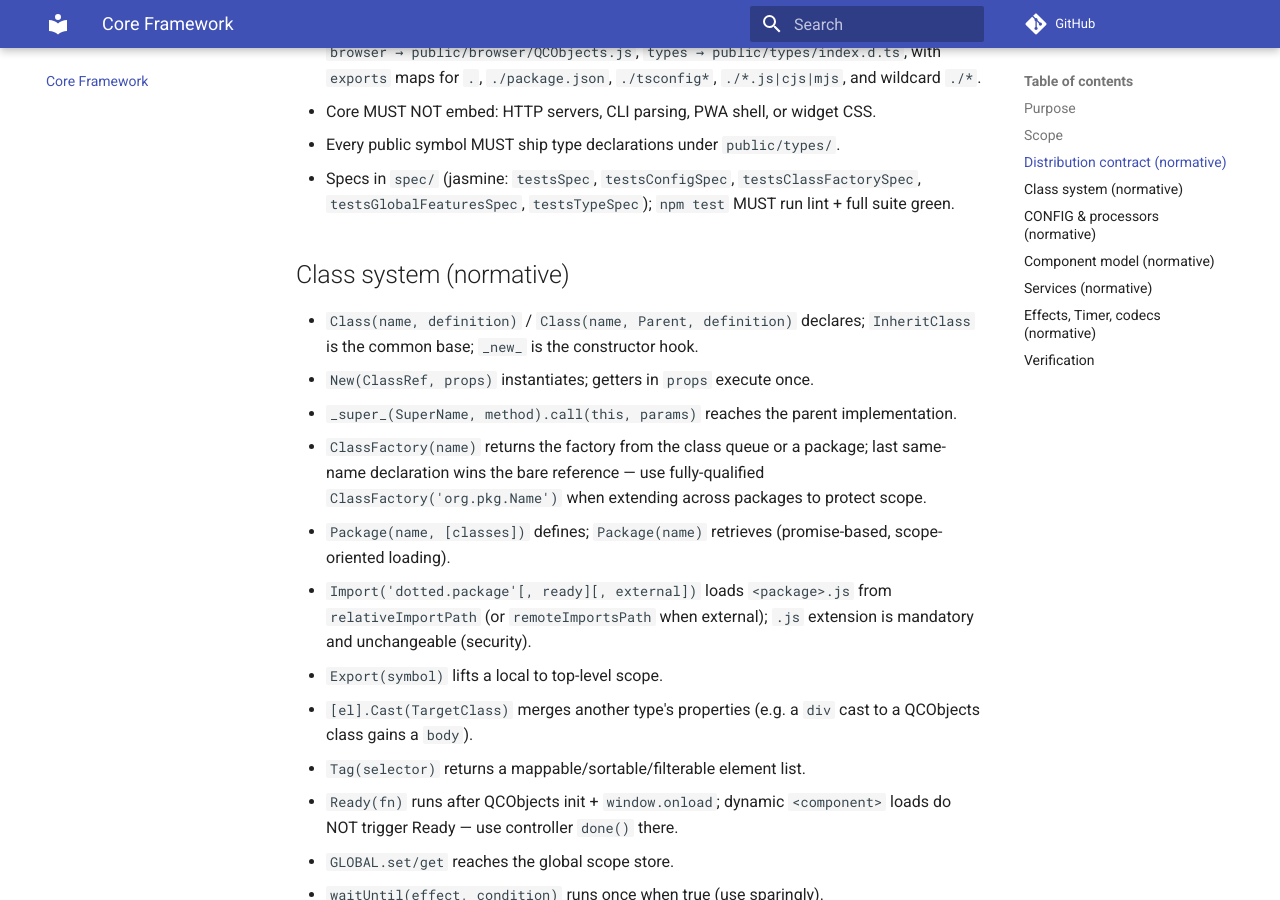
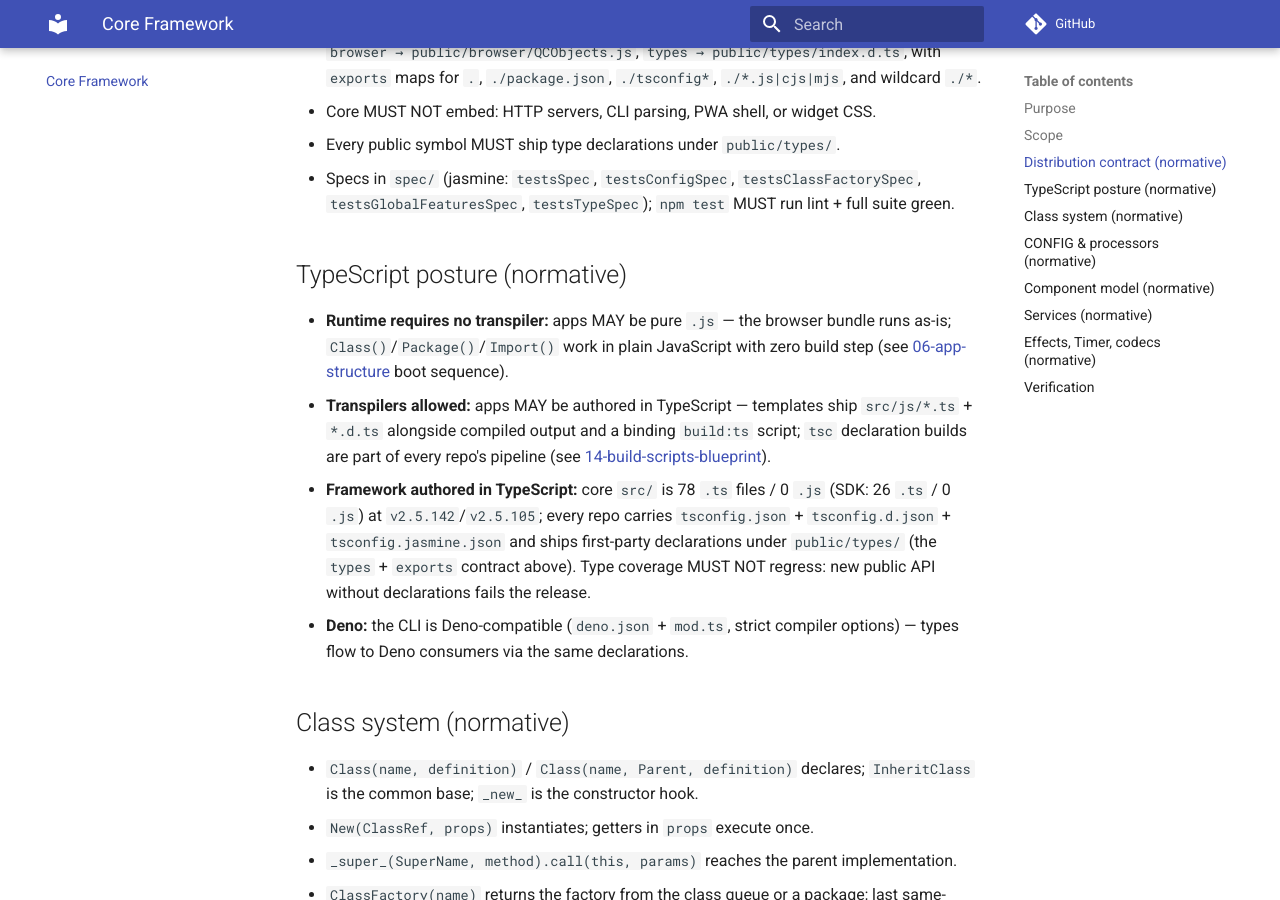
Before and after one commit to QCObjects/product-specs, an MkDocs documentation site: the page built from docs/03-core-framework.md, in a window 1280 px wide and 900 px high, scrolled down 642 px. Built offline with MkDocs 1.6.1 and Material for MkDocs 9.7.7, drawn with Linux system fonts in a browser that asks for light colours; comment, search, counter and statistics services are not loaded.

Commit message:
feat: spec TypeScript posture (no-transpiler runtime, TS allowed, TS-authored core)

```diff
--- a/docs/03-core-framework.md
+++ b/docs/03-core-framework.md
@@ -25,6 +25,24 @@ Build/test detail: [14-build-scripts-blueprint](./14-build-scripts-blueprint.md)
 - Specs in `spec/` (jasmine: `testsSpec`, `testsConfigSpec`,
   `testsClassFactorySpec`, `testsGlobalFeaturesSpec`, `testsTypeSpec`);
   `npm test` MUST run lint + full suite green.
+
+## TypeScript posture (normative)
+
+- **Runtime requires no transpiler:** apps MAY be pure `.js` — the browser bundle
+  runs as-is; `Class()`/`Package()`/`Import()` work in plain JavaScript with zero
+  build step (see [06-app-structure](./06-app-structure.md) boot sequence).
+- **Transpilers allowed:** apps MAY be authored in TypeScript — templates ship
+  `src/js/*.ts` + `*.d.ts` alongside compiled output and a binding `build:ts`
+  script; `tsc` declaration builds are part of every repo's pipeline
+  (see [14-build-scripts-blueprint](./14-build-scripts-blueprint.md)).
+- **Framework authored in TypeScript:** core `src/` is 78 `.ts` files / 0 `.js`
+  (SDK: 26 `.ts` / 0 `.js`) at `v2.5.142`/`v2.5.105`; every repo carries
+  `tsconfig.json` + `tsconfig.d.json` + `tsconfig.jasmine.json` and ships
+  first-party declarations under `public/types/` (the `types` + `exports`
+  contract above). Type coverage MUST NOT regress: new public API without
+  declarations fails the release.
+- **Deno:** the CLI is Deno-compatible (`deno.json` + `mod.ts`, strict
+  compiler options) — types flow to Deno consumers via the same declarations.
 
 ## Class system (normative)
 
```
Also changed, not shown: docs/01-product-vision.md (+4 -0 lines), docs/11-features.md (+1 -0 lines).
